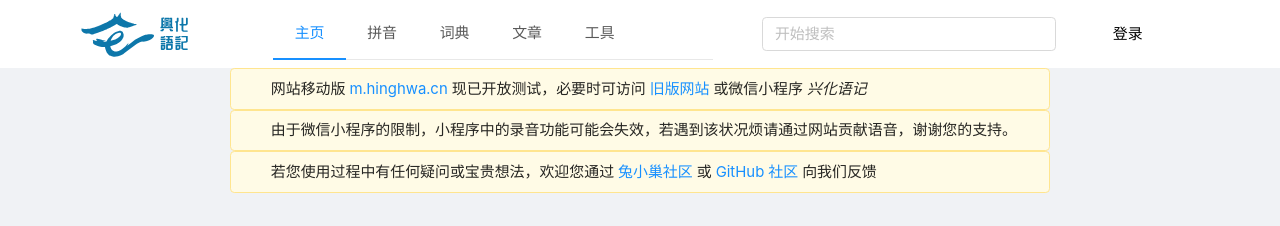
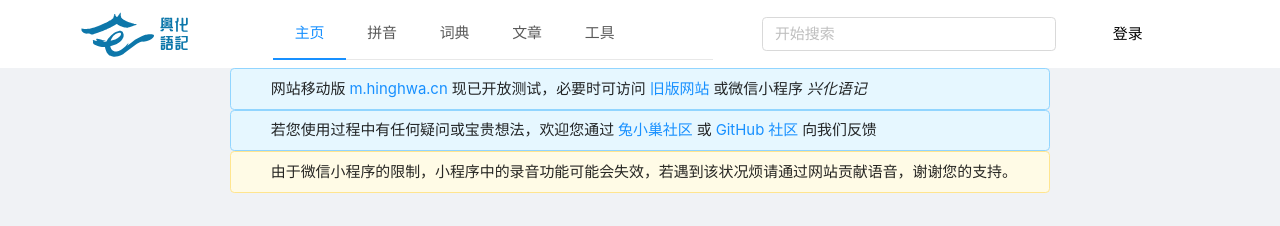
Before and after one commit to e-dialect/hinghwa-dict-web, a Vue app: page /Home in a window 1280 px wide. Shown: the top 226 px of the page. Built offline with nearby package versions, Linux system fonts and the light colour scheme.

Commit message:
fix(home): change alert from warning to info (#93)

```diff
--- a/src/views/Home.vue
+++ b/src/views/Home.vue
@@ -1,6 +1,6 @@
 <template>
   <div class="body">
-    <a-alert type="warning" show-icon>
+    <a-alert type="info" show-icon>
       <template slot="message">
         网站移动版
         <a href="http://m.hinghwa.cn" target="_blank">m.hinghwa.cn</a>
@@ -10,18 +10,18 @@
         <i>兴化语记</i>
       </template>
     </a-alert>
-    <a-alert type="warning" show-icon>
-      <template slot="message">
-        由于微信小程序的限制，小程序中的录音功能可能会失效，若遇到该状况烦请通过网站贡献语音，谢谢您的支持。
-      </template>
-    </a-alert>
-    <a-alert type="warning" show-icon>
+    <a-alert type="info" show-icon>
       <template slot="message">
         若您使用过程中有任何疑问或宝贵想法，欢迎您通过
         <a href="https://support.qq.com/product/420021" target="_blank">兔小巢社区</a>
         或
         <a href="https://github.com/e-dialect" target="_blank">GitHub&nbsp;社区</a>
         向我们反馈
+      </template>
+    </a-alert>
+    <a-alert type="warning" show-icon>
+      <template slot="message">
+        由于微信小程序的限制，小程序中的录音功能可能会失效，若遇到该状况烦请通过网站贡献语音，谢谢您的支持。
       </template>
     </a-alert>
     <a-row
```
